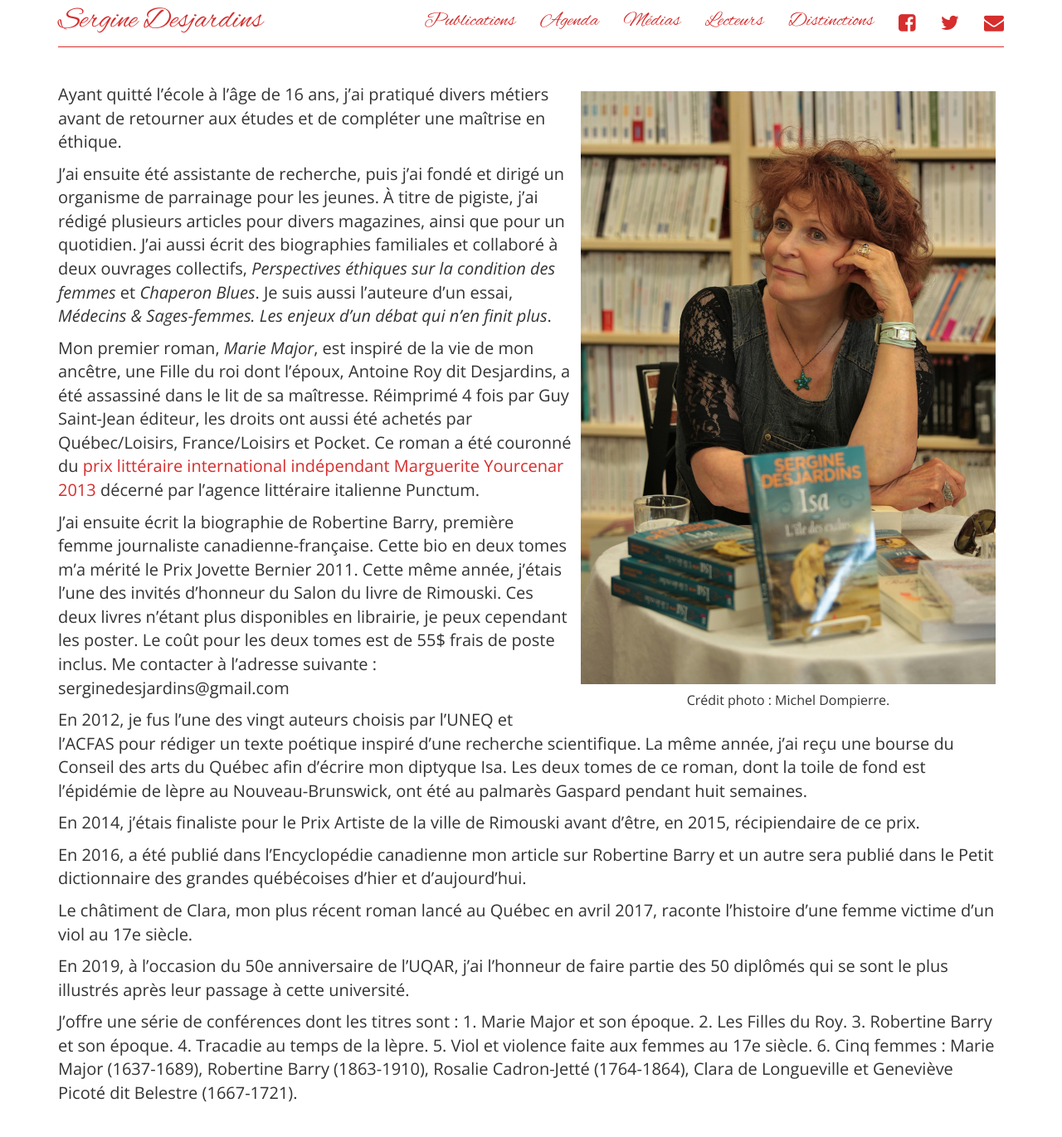
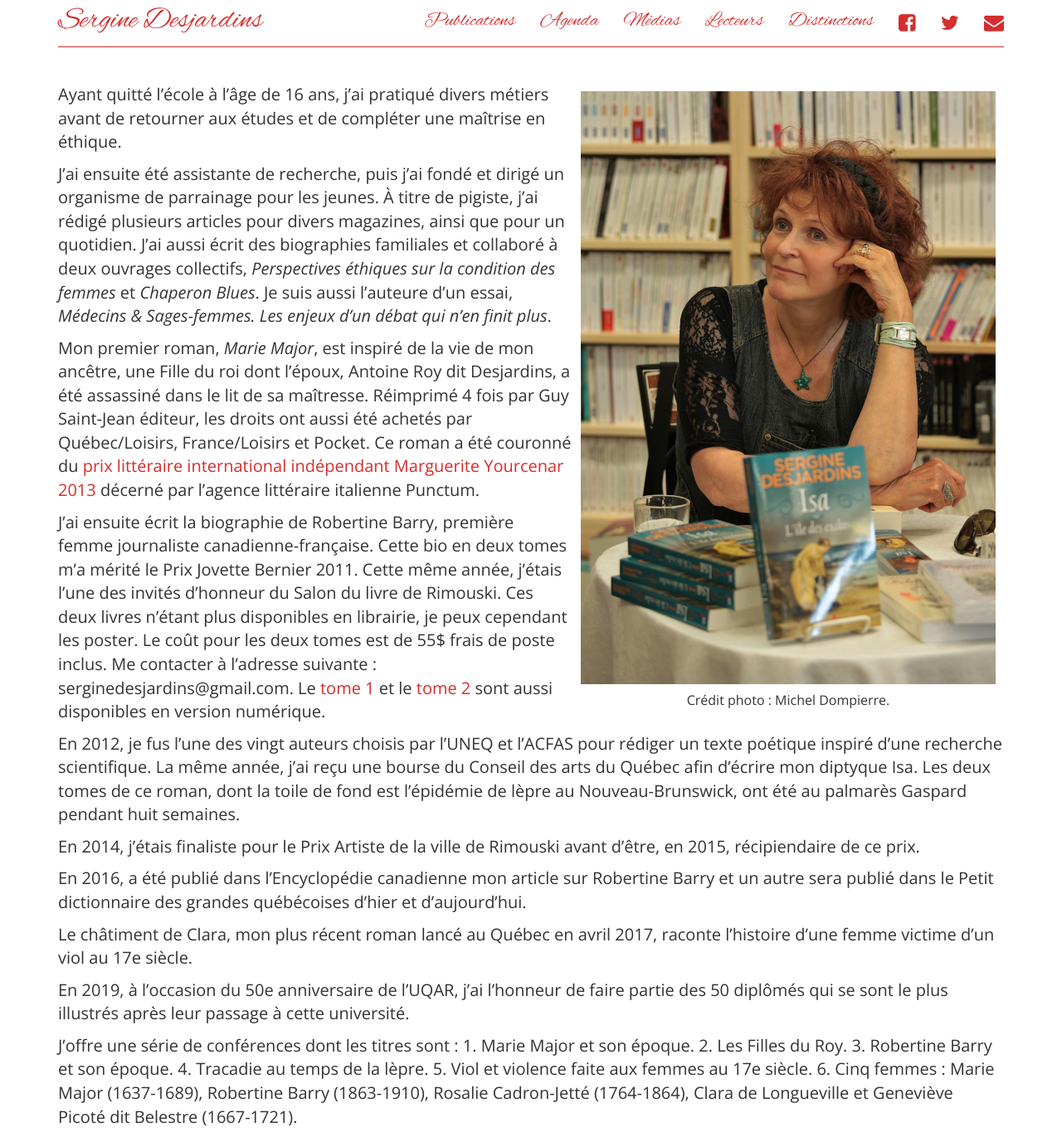
Before and after one commit to serginedesjardins/serginedesjardins.github.io, a Jekyll site: the page built from index.md, in a window 1280 px wide and 1371 px high. Shown: the whole window at 83% size. Built offline with Jekyll 4.4.1, drawn with Linux system fonts in a browser that asks for light colours; nearby versions of some CDN libraries.

Commit message:
Liens pour versions électroniques

```diff
--- a/index.md
+++ b/index.md
@@ -15,7 +15,7 @@ J'ai ensuite été assistante de recherche, puis j'ai fondé et dirigé un organ
 
 Mon premier roman, *Marie Major*, est inspiré de la vie de mon ancêtre, une Fille du roi dont l'époux, Antoine Roy dit Desjardins, a été assassiné dans le lit de sa maîtresse. Réimprimé 4 fois par Guy Saint-Jean éditeur, les droits ont aussi été achetés par Québec/Loisirs, France/Loisirs et Pocket. Ce roman a été couronné du [prix littéraire international indépendant Marguerite Yourcenar 2013](http://ici.radio-canada.ca/nouvelles/arts_et_spectacles/2013/08/14/001-sergine-desjardins-recoit-un-prix-litteraire.shtml) décerné par l'agence littéraire italienne Punctum.
 
-J'ai ensuite écrit la biographie de Robertine Barry, première femme journaliste canadienne-française. Cette bio en deux tomes m'a mérité le Prix Jovette Bernier 2011. Cette même année, j'étais l'une des invités d'honneur du Salon du livre de Rimouski. Ces deux livres n’étant plus disponibles en librairie, je peux cependant les poster. Le coût pour les deux tomes est de 55$ frais de poste inclus. Me contacter à l'adresse suivante : serginedesjardins@gmail.com
+J'ai ensuite écrit la biographie de Robertine Barry, première femme journaliste canadienne-française. Cette bio en deux tomes m'a mérité le Prix Jovette Bernier 2011. Cette même année, j'étais l'une des invités d'honneur du Salon du livre de Rimouski. Ces deux livres n’étant plus disponibles en librairie, je peux cependant les poster. Le coût pour les deux tomes est de 55$ frais de poste inclus. Me contacter à l'adresse suivante : serginedesjardins@gmail.com. Le [tome 1](https://www.amazon.ca/-/fr/Sergine-Desjardins-ebook/dp/B08FF456RF/ref=sr_1_1?__mk_fr_CA=%C3%85M%C3%85%C5%BD%C3%95%C3%91&crid=1O1VA2H25J05&dchild=1&keywords=robertine+barry+tome+1&qid=1598537092&sprefix=Robertine+Barry%2Caps%2C144&sr=8-1) et le [tome 2](https://www.amazon.ca/-/fr/Sergine-Desjardins-ebook/dp/B08FL86DHW/ref=sr_1_1?__mk_fr_CA=%C3%85M%C3%85%C5%BD%C3%95%C3%91&dchild=1&keywords=robertine+barry+tome+2&qid=1598537119&sr=8-1) sont aussi disponibles en version numérique.
 
 En 2012, je fus l'une des vingt auteurs choisis par l'UNEQ et l'ACFAS pour rédiger un texte poétique inspiré d'une recherche scientifique. La même année, j'ai reçu une bourse du Conseil des arts du Québec afin d'écrire mon diptyque Isa. Les deux tomes de ce roman, dont la toile de fond est l'épidémie de lèpre au Nouveau-Brunswick, ont été au palmarès Gaspard pendant huit semaines.
 
```
